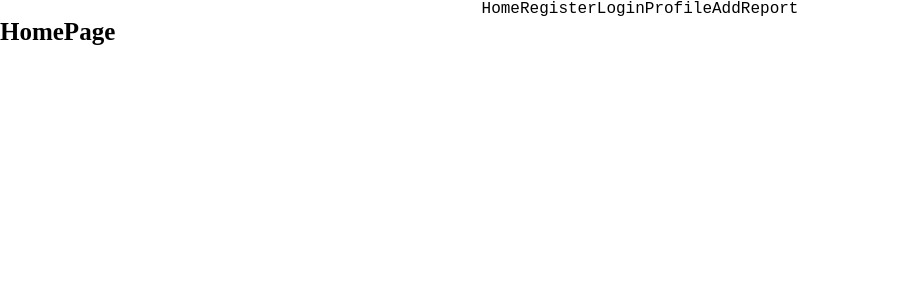
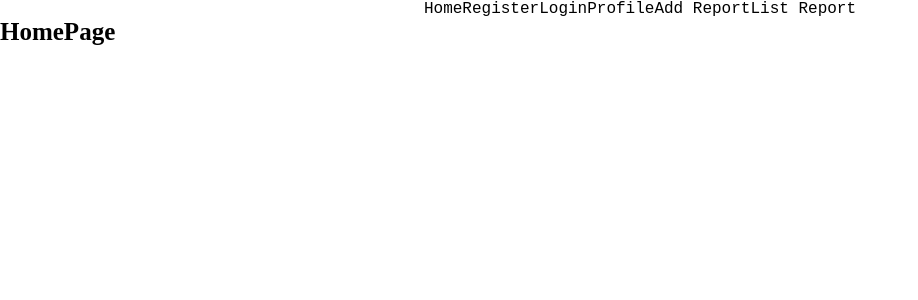
Before and after one commit to ThanWeb/Bantu-Si-Liar, a React app: page / in a window 1280 px wide. Shown: the top 300 px of the page, without its empty margins (0-918 px from the left). Built offline with nearby package versions, Linux system fonts and the light colour scheme.

Commit message:
Update Navigation.js

```diff
--- a/src/script/component/Navigation.js
+++ b/src/script/component/Navigation.js
@@ -8,7 +8,8 @@ function Navigation () {
             <Link to='/register'>Register</Link>
             <Link to='/login'>Login</Link>
             <Link to='/profile'>Profile</Link>
-            <Link to='/add-report'>AddReport</Link>
+            <Link to='/add-report'>Add Report</Link>
+            <Link to='/list-report'>List Report</Link>
         </nav>
     )
 }
```
